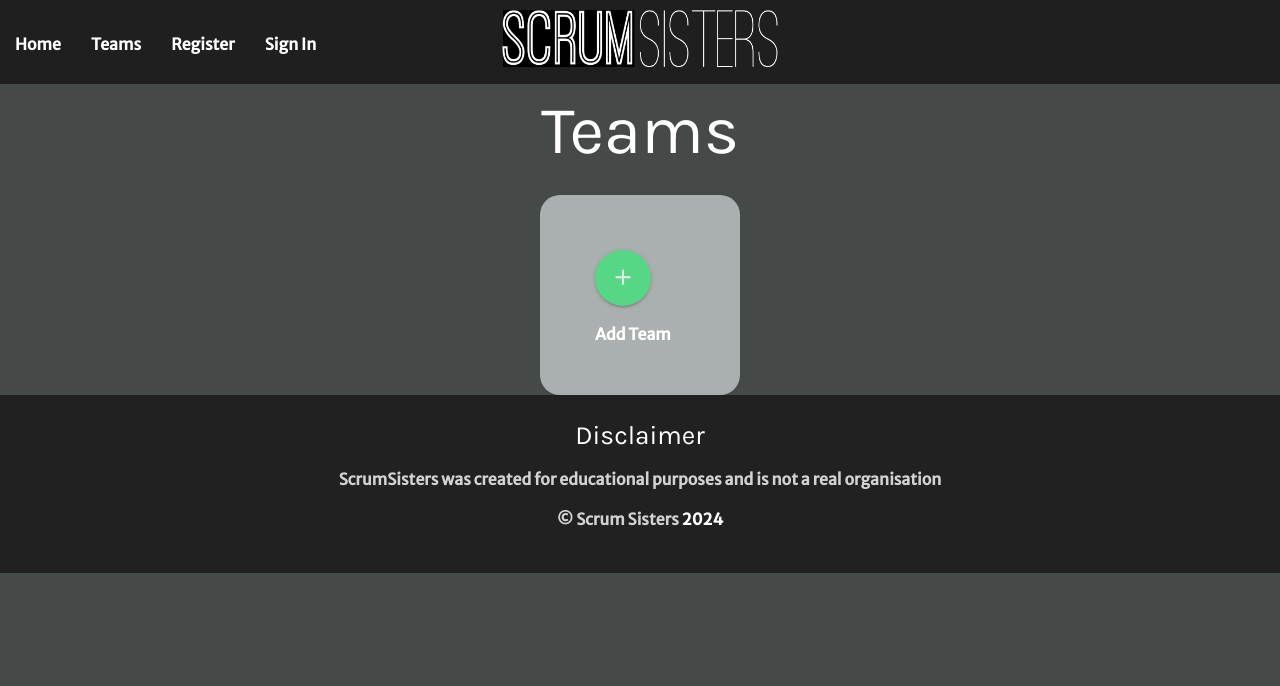
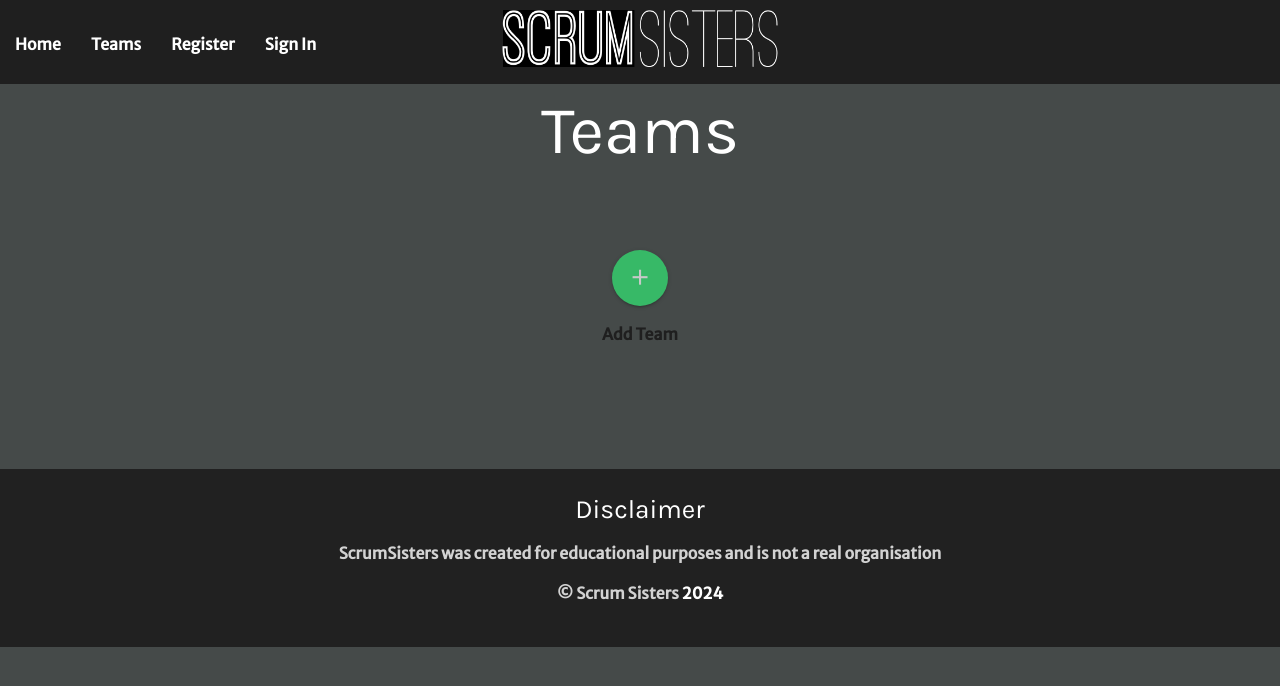
Before and after one commit to abz2489/scrum-sisters, a Flask app: template scrumsisters/templates/club_page.html in a window 1280 px wide. Shown: the top 686 px of the page. Run offline with Flask 3, Linux system fonts and the light colour scheme; the template is opened without the code that fills it, so the values that code supplies are empty; some libraries are stand-ins or nearby versions.

Commit message:
Amend teams and club page layout and add flex  to display teams across all devices

```diff
--- a/scrumsisters/templates/club_page.html
+++ b/scrumsisters/templates/club_page.html
@@ -5,15 +5,15 @@
     <div class="header-container">
         <h1 class="form-header"> {{ current_user.clubs }} Teams</h1>
     </div>
+</div>
 
-
+<div class="container team-container columns-s">
     {% for team in current_user.teams %}
-        <div class="container team-container">
-            <div class="club_team_squares col s7 m2 valign-wrapper">
+        <div class="club-team-squares valign-wrapper">
             <a href="{{ url_for('team_profile', team_club=team.id ) }}" class="user_clubs_teams">{{ team.team_name }}</a>
         </div>
     {% endfor %}
-            <div class="add-team club_team_squares col s7 m2">
+        <div class="add-team club-team-squares">
             <div class="center-button">
                 <a href="{{ url_for('add_team', user_club_id=current_user.club_id) }}" class="btn-floating btn-large center waves-effect" id="add-bg">
                     <i class="large material-symbols-outlined" id="add">add</i>
@@ -22,5 +22,4 @@
             </div>
         </div>
 </div>
-    </div>
 {% endblock %}
--- a/scrumsisters/templates/teams.html
+++ b/scrumsisters/templates/teams.html
@@ -5,9 +5,8 @@
             <h1 class="form-header">Teams</h1>
         </div>
 
-        <div class="container columns-s columns-m columns-l">
+        <div class="container team-container">
             {% for team in teams %}
-                <div class="team-container">
                     <div class="card medium rounded">
                         <div class="card-content">
                             <span class="card-title activator waves-effect">{{ team.team_name }}<i class="material-symbols-outlined right" id="more">more_vert</i></span>
@@ -57,7 +56,6 @@
                             </table>
                         </div>
                     </div>
-                </div>
             {% endfor %}
         </div>
     </div>
```
Lines whose indentation alone changed are shown as unchanged.
